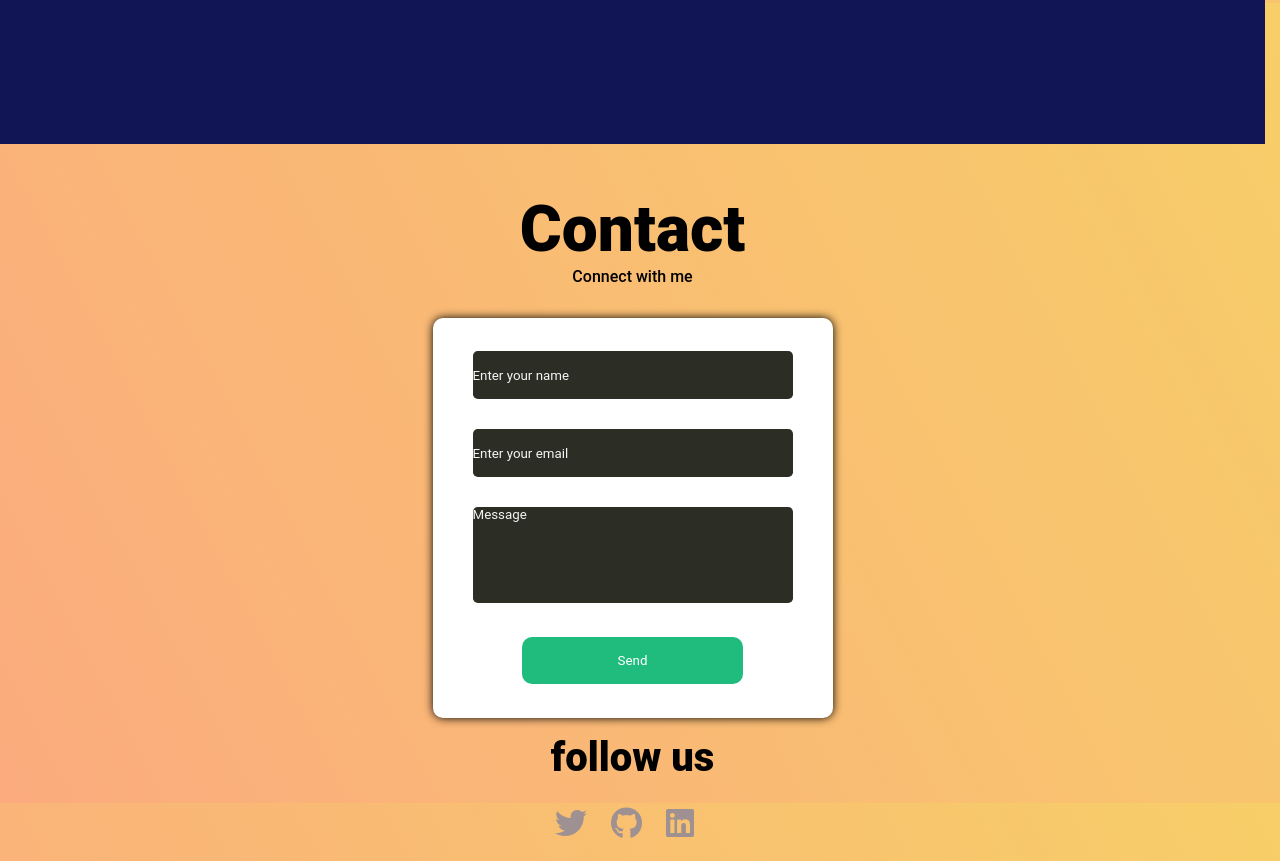
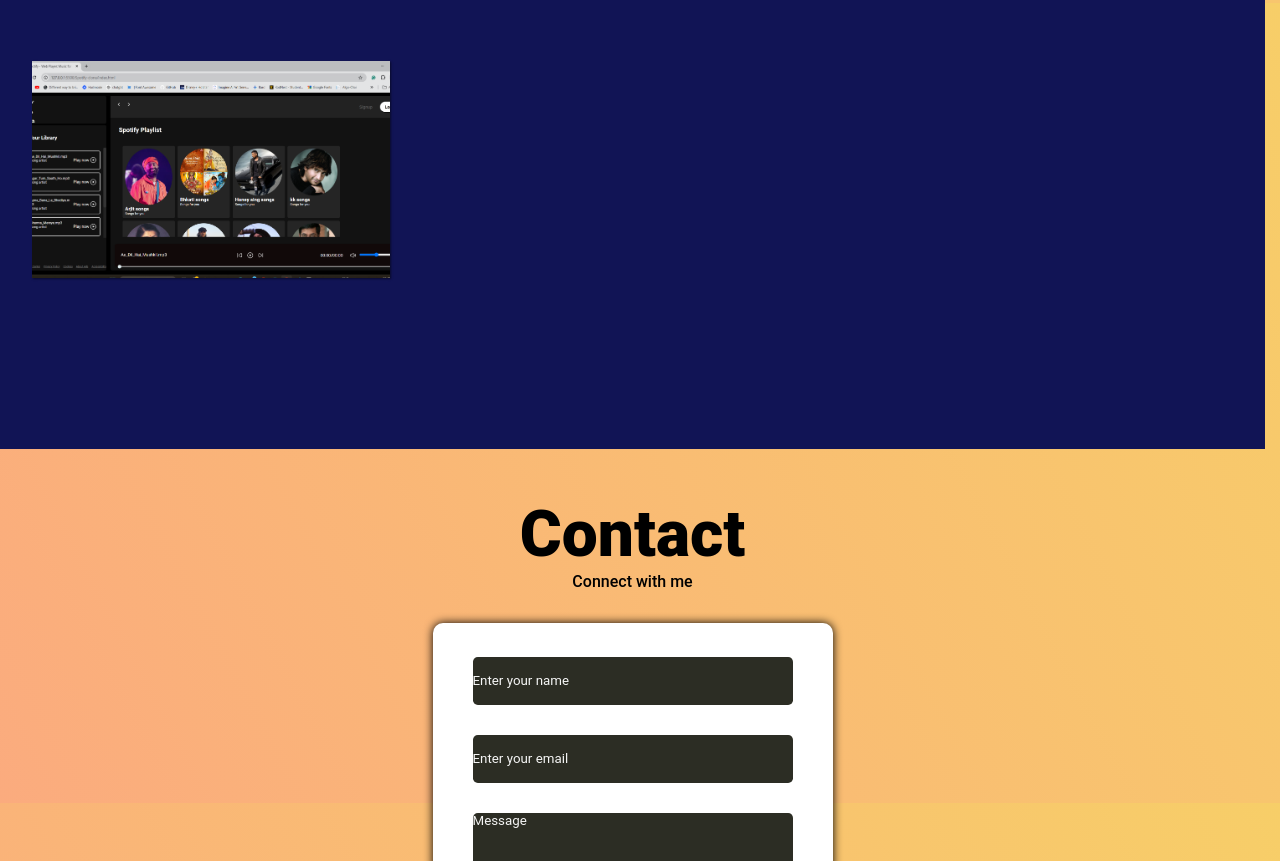
Before and after one commit to Sachinbiradar2030/portfolio, a plain HTML site: page index.html in a window 1280 px wide. Shown: the part 3197-4058 px from the top of the page. Drawn offline with Linux system fonts and the light colour scheme.

Commit message:
Update index.html

```diff
--- a/index.html
+++ b/index.html
@@ -26,7 +26,7 @@
     <h3>Hello,it's Me</h3>
     <h1>Sachin biradar</h1>
     <h3>And i'm a <span>Frontend Developer</span></h3>
-    <p> Proficient in HTML, CSS, and JavaScript with hands-on experience in real-world projects.
+    <p class="invert"> Proficient in HTML, CSS, and JavaScript with hands-on experience in real-world projects.
       Excited to contribute my frontend expertise to dynamic companies seeking talent in these technologies.
     </p>
     <div class="social-media">
@@ -196,6 +196,20 @@
           <h1>&#060; Blog &#8725; &#062;</h1>
         </div>
       </a>
+        <a
+        href="https://github.com/Sachinbiradar2030/Spotify-clone"
+        target="_blank"
+        class="project project-tile"
+      >
+        <img
+          class="project-image"
+          src="img/Spotify-clone.png"
+          alt="project"
+        />
+        <div class="project-title">
+          <h1>&#060; Spotify-clone &#8725; &#062;</h1>
+        </div>
+      </a>
     </div>
   </section>
 <section class="form-section " id="contact">
```
